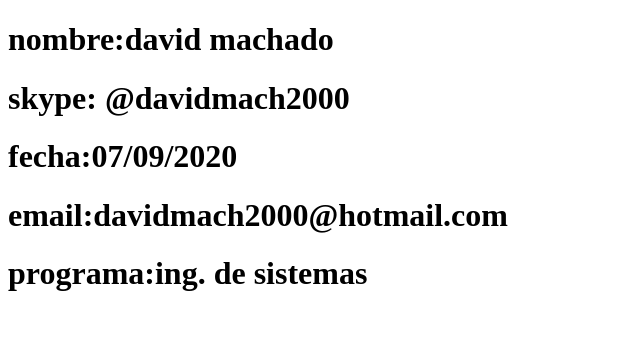
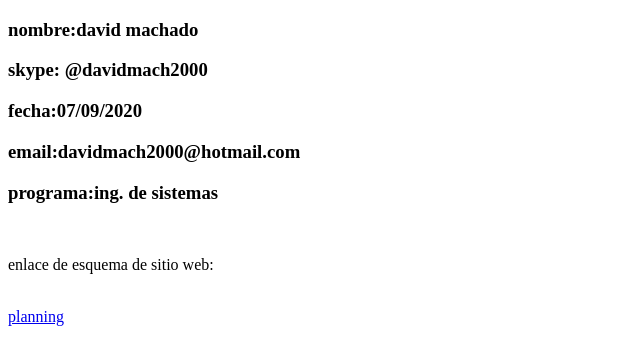
Before and after one commit to dmachadoa/DSW-David-Machado, a plain HTML site: page index.html in a window 1280 px wide. Shown: the whole page, without its empty margins (0-640 px from the left). Drawn offline with Linux system fonts and the light colour scheme.

Commit message:
cambio 1
cambios y enlace de index a planning

```diff
--- a/index.html
+++ b/index.html
@@ -6,10 +6,14 @@
     <title>Document</title>
 </head>
 <body>
-    <h1>nombre:david machado</h1>
-    <h1>skype: @davidmach2000</h1>
-    <h1>fecha:07/09/2020</h1>
-    <h1>email:davidmach2000@hotmail.com</h1>
-    <h1>programa:ing. de sistemas</h1>
+    <h3>nombre:david machado</h1>
+    <h3>skype: @davidmach2000</h1>
+    <h3>fecha:07/09/2020</h1>
+    <h3>email:davidmach2000@hotmail.com</h1>
+    <h3>programa:ing. de sistemas</h1>
+  <br> <p>enlace de esquema de sitio web: </p></br>
+    <a href="planning.html">planning</a>
+
+
 </body>
 </html>
```
Also changed, not shown: planning.html (renamed from planing.html, +1 -1 lines).
